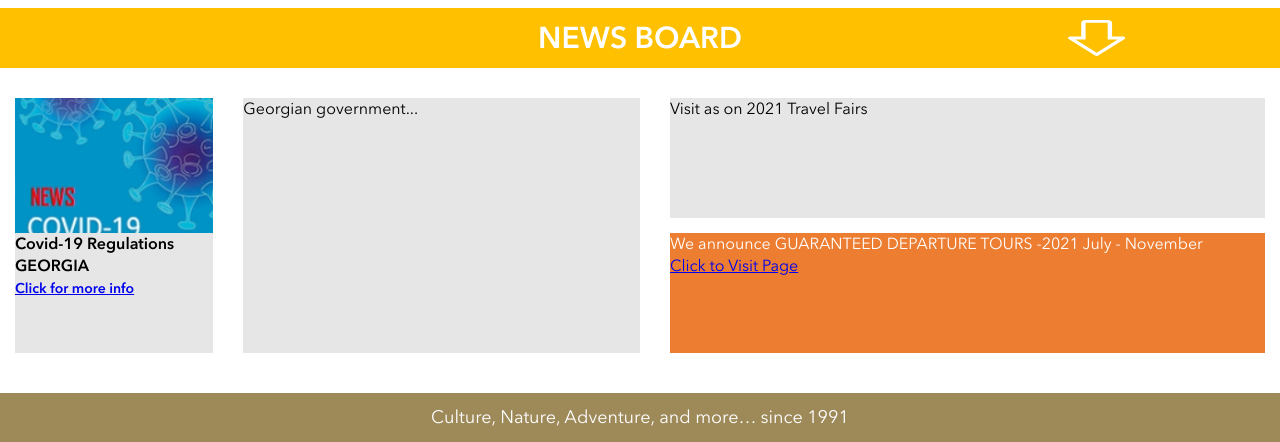
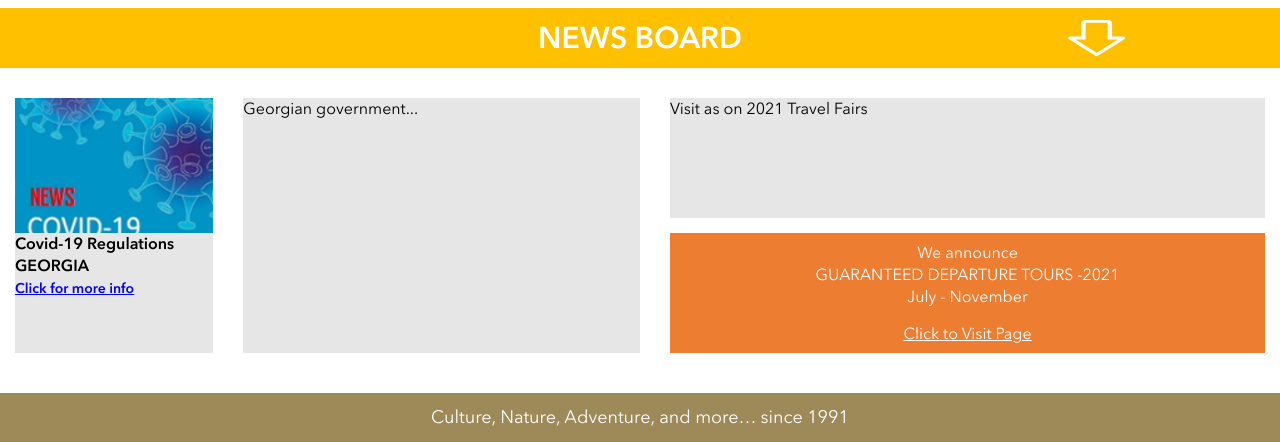
Before and after one commit to khimsh/caucasus-travel-front, a plain HTML site: page index.html in a window 1280 px wide. Shown: the part 2086-2528 px from the top of the page. Drawn offline with Linux system fonts and the light colour scheme.

Commit message:
announcement block

```diff
--- a/assets/scss/02_base/_global.scss
+++ b/assets/scss/02_base/_global.scss
@@ -1016,3 +1016,20 @@ button {
     text-align: center;
   }
 }
+
+.announcement {
+  display: flex;
+  flex-direction: column;
+  align-items: center;
+  justify-content: center;
+  gap: 15px;
+
+  p {
+    text-align: center;
+  }
+
+  a {
+    color: var(--clr-white);
+    text-decoration: underline;
+  }
+}
--- a/index.html
+++ b/index.html
@@ -340,9 +340,11 @@
             <a href="#" class="text-demi text-xs">Click for more info</a>
           </div>
 
-          <div class="bg-orange">
+          <div class="bg-orange announcement">
             <p class="text-white">
-              We announce GUARANTEED DEPARTURE TOURS -2021 July - November
+              We announce <br />
+              GUARANTEED DEPARTURE TOURS -2021 <br />
+              July - November
             </p>
             <a href="#">Click to Visit Page</a>
           </div>
```
Also changed, not shown: assets/css/style.css, 1 other file.
